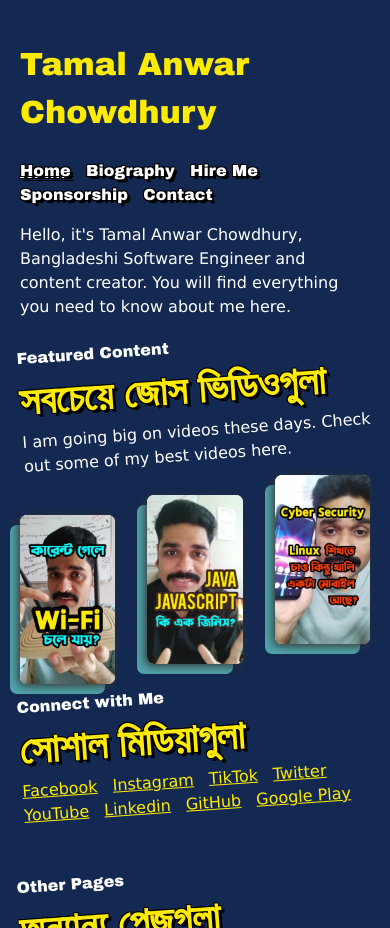
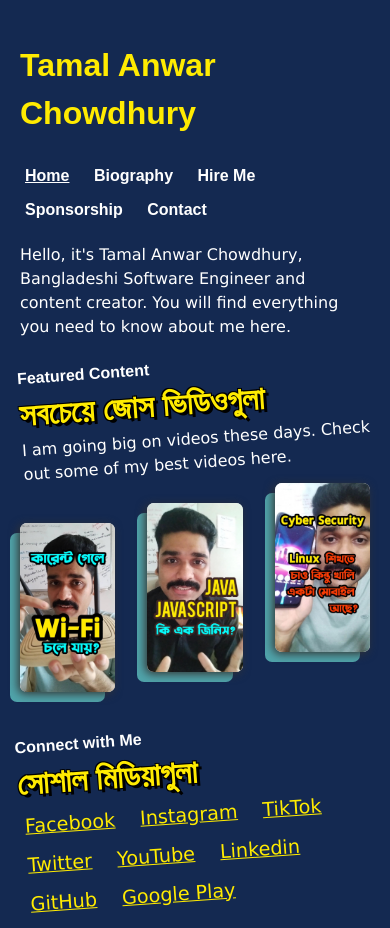
Before and after one commit to tamalchowdhury/astroresume, an Astro site: page / in a window 390 px wide. Shown: the top 928 px of the page. Built offline with nearby package versions, Linux system fonts and the light colour scheme; Astro itself is replaced by a stand-in of ours; a web font is replaced by a local one.

Commit message:
Adds css changes for mobile

```diff
--- a/src/components/BaseHead.astro
+++ b/src/components/BaseHead.astro
@@ -14,9 +14,6 @@ const {
   description,
   image = '/tamal-anwar-chowdhury-og.png',
 } = Astro.props;
-const metaTitle = "Tamal Anwar Chowdhury's Developer Advocate Resume";
-const metaDesc =
-  'Tamal Anwar Chowdhury is a software engineer and developer advocate from Bangladesh. He is currently looking for his next role in tech. Check out the resume';
 ---
 
 <!-- Global Metadata -->
@@ -24,6 +21,7 @@ const metaDesc =
 <meta name='viewport' content='width=device-width,initial-scale=1' />
 <link rel='icon' type='image/svg+xml' href='/favicon.svg' />
 <meta name='generator' content={Astro.generator} />
+<meta name='theme-color' content='#50A4AB' />
 
 <!-- Primary Meta Tags -->
 <title>{title}</title>
@@ -32,7 +30,7 @@ const metaDesc =
 
 <!-- Open Graph / Facebook -->
 <meta property='og:type' content='website' />
-<meta property='og:site_name' content='Tamal Chowdhury' />
+<meta property='og:site_name' content='Tamal Anwar Chowdhury' />
 <meta property='og:url' content={Astro.url} />
 <meta property='og:title' content={title} />
 <meta property='og:description' content={description} />
--- a/src/components/Header.astro
+++ b/src/components/Header.astro
@@ -4,8 +4,10 @@ import { SITE_TITLE } from '../config';
 ---
 
 <header class='wrapper'>
-  <h1>
-    {SITE_TITLE}
+  <h1 class='site_title'>
+    <a href='/'>
+      {SITE_TITLE}
+    </a>
   </h1>
   <nav class='menu'>
     <HeaderLink href='/'>Home</HeaderLink>
--- a/src/pages/index.astro
+++ b/src/pages/index.astro
@@ -135,6 +135,21 @@ import { SITE_TITLE, SITE_DESCRIPTION } from '../config';
             </div>
           </section>
         </section>
+        <section>
+          <div class='heading'>
+            <h1 class='bangla'>My Inspirations</h1>
+            <p>I am heavily inspired by Rockstar Games GTA web designs.</p>
+          </div>
+          <p>
+            P.S.: If you are a web CTF enthusiast, I have also hidden (1)
+            artifact in this website. If you find it, I will give you a shout
+            out on my social media.
+          </p>
+          <!-- <p>
+            Yes, the artifact is https://www.youtube.com/watch?v=p0g_2KeymZ4
+            --so simple isn't it? Next time it will be a bit harder. Check back often for more and more artifacts like this one.
+          </p> -->
+        </section>
       </div>
       <Footer />
     </>
--- a/src/styles/global.css
+++ b/src/styles/global.css
@@ -18,19 +18,28 @@
 	font-display: swap;
 }
 
+.wrapper section {
+	margin-block-end: 2rem;
+}
+
+.site_title a {
+	text-decoration: none;
+}
+
 .menu {
-	font-family: "Arial Black", Arial, Helvetica, sans-serif;
+	font-family: Arial, Helvetica, sans-serif;
 	font-size: 1rem;
+	font-weight: bold;
 }
 
 .menu a {
 	color: white;
-	text-shadow:
+	/* text-shadow:
 	3px 3px 0 #000,
 	-1px -1px 0 #000,
 	1px -1px 0 #000,
 	-1px 1px 0 #000,
-	1px 1px 0 #000;
+	1px 1px 0 #000;   */
 }
 
 .bangla {
@@ -62,6 +71,17 @@
 .heading h1, .heading p {
 	margin: 0;
 
+}
+
+.heading nav a {
+	padding: 10px;
+
+}
+
+.heading nav a:hover {
+	background: var(--yellow);
+	color: #333;
+	text-decoration: none;
 }
 
 .content {
@@ -126,7 +146,7 @@ h6,
 strong,
 b {
 	color: var(--yellow);
-	font-family: "Arial Black", Arial, Helvetica, sans-serif;
+	font-family:  Arial, Helvetica, sans-serif;
 }
 a {
 	color: var(--yellow);
@@ -179,3 +199,19 @@ blockquote {
 		margin-left: 0;
 	}
 }
+
+@media screen and (max-width: 480px) {
+	.menu a {
+		padding: 5px;
+	}
+
+	.bangla {
+		font-size: 2rem;
+	}
+
+	.heading nav a {
+		font-size: 1.2rem;
+		display: inline-block;
+		padding: 5px;
+	}
+}
```
